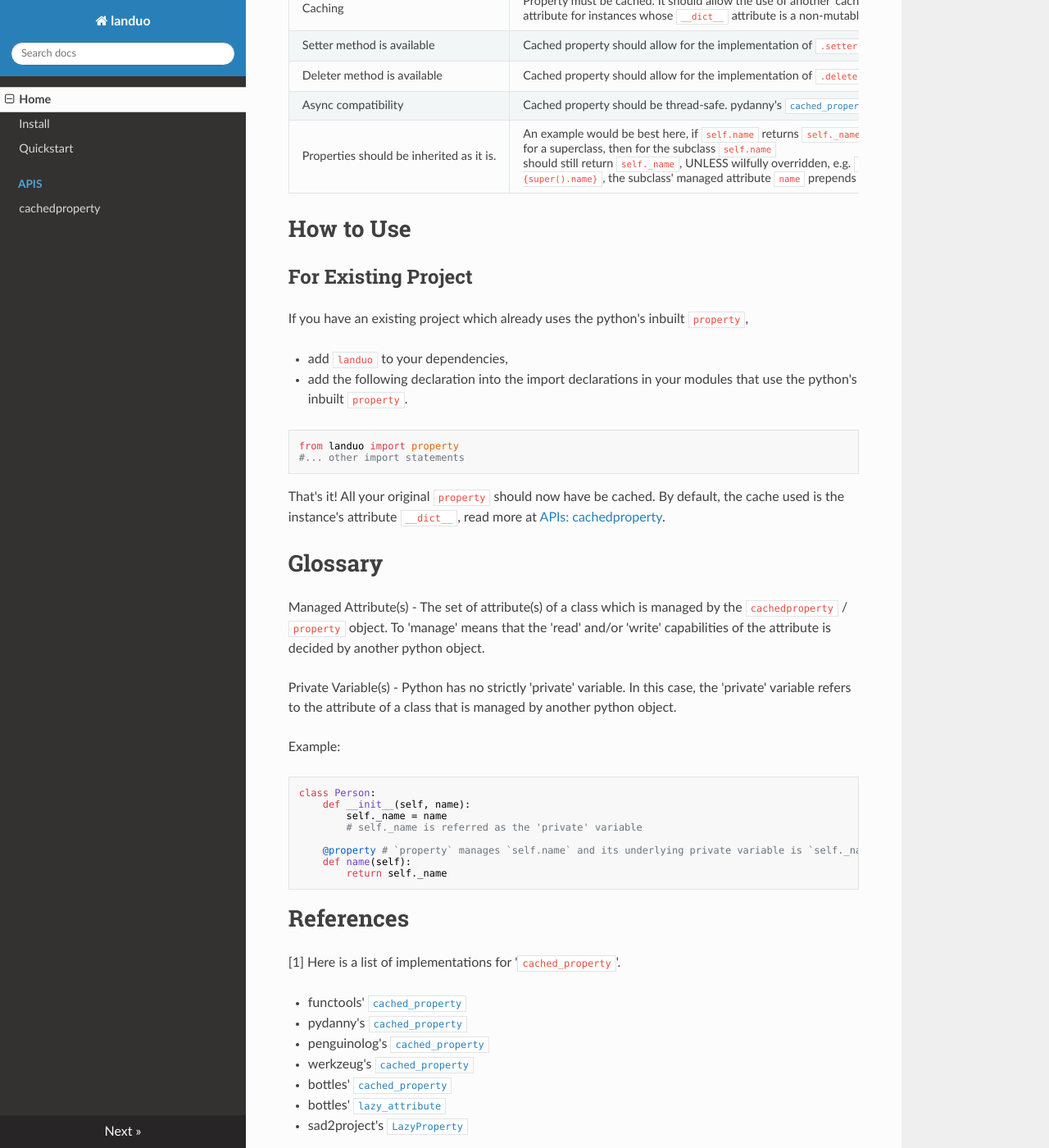
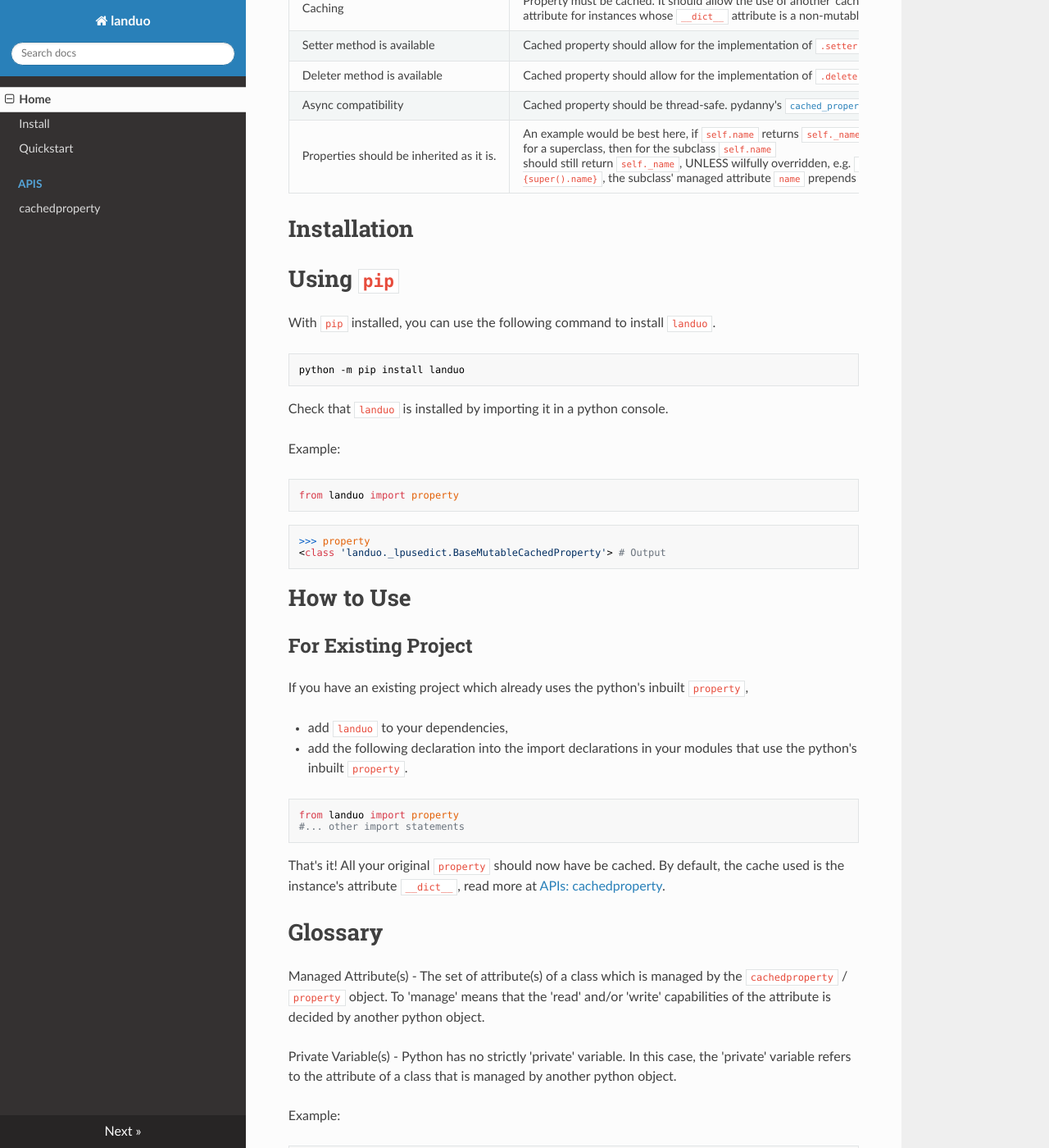
Before and after one commit to jymchng/landuo, an MkDocs documentation site: the page built from docs/README.md, in a window 1280 px wide and 1400 px high, scrolled down 736 px. Shown: the whole window at 82% size. Built offline with MkDocs 1.6.1, drawn with Linux system fonts in a browser that asks for light colours; nearby versions of some CDN libraries; some of the changed text lies outside the part shown.

Commit message:
updated readme.md

````diff
--- a/docs/README.md
+++ b/docs/README.md
@@ -21,7 +21,27 @@
 |Async compatibility|Cached property should be thread-safe. pydanny's [`cached_property`](https://github.com/pydanny/cached-property/blob/master/cached_property.py) allows for this.|No plans to do that in near future.
 |Properties should be inherited as it is.|An example would be best here, if `self.name` returns `self._name` for a superclass, then for the subclass `self.name` should still return `self._name`, UNLESS wilfully overridden, e.g. `self.name` returns `f'Hi, I'm {super().name}`, the subclass' managed attribute `name` prepends `'Hi, I'm '`.|![](https://badgen.net/badge/status/completed/green)|
 
+# Installation
 
+# Using `pip`
+
+With `pip` installed, you can use the following command to install `landuo`.
+
+```cmd
+python -m pip install landuo
+```
+
+Check that `landuo` is installed by importing it in a python console.
+
+Example:
+
+```python
+from landuo import property
+```
+```
+>>> property
+<class 'landuo._lpusedict.BaseMutableCachedProperty'> # Output
+```
 
 # How to Use
 ## For Existing Project
````
Also changed, not shown: other parts of docs/README.md (+1 -1 lines), README.md (+26 -6 lines).
